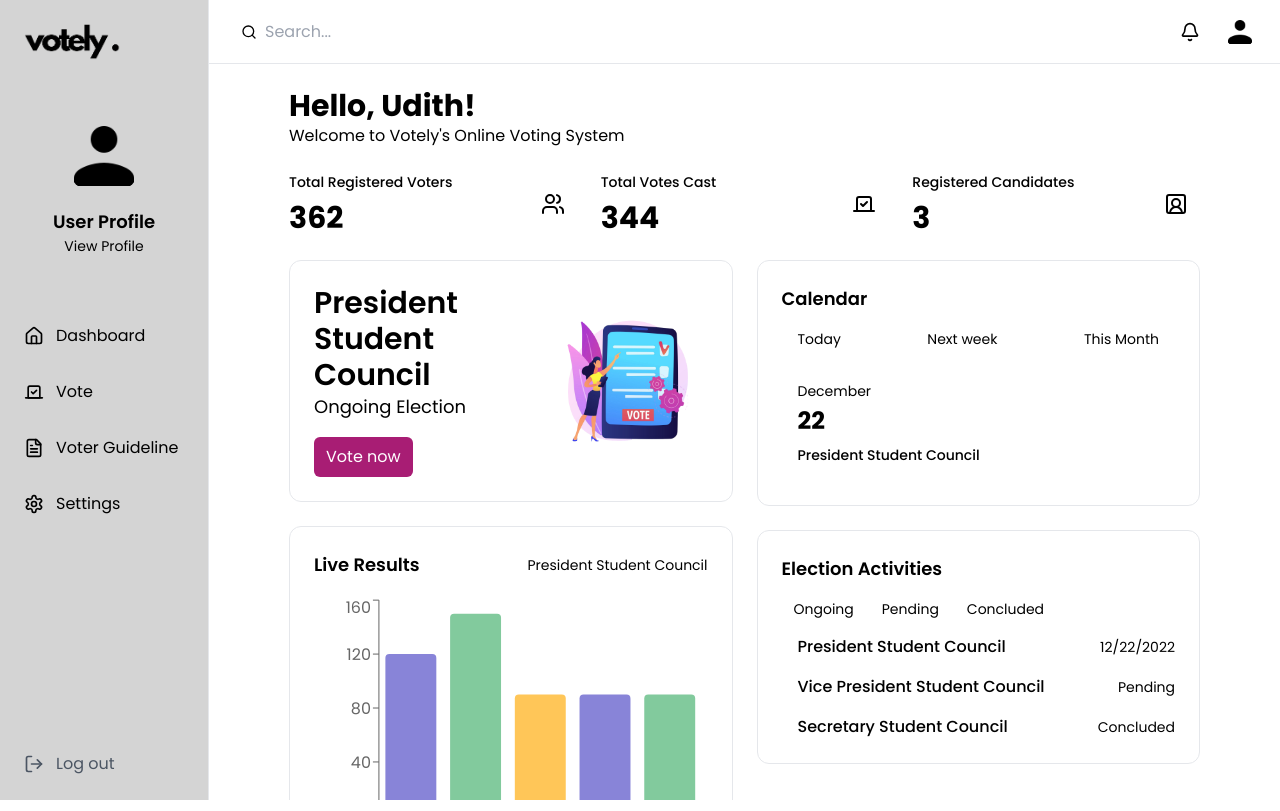
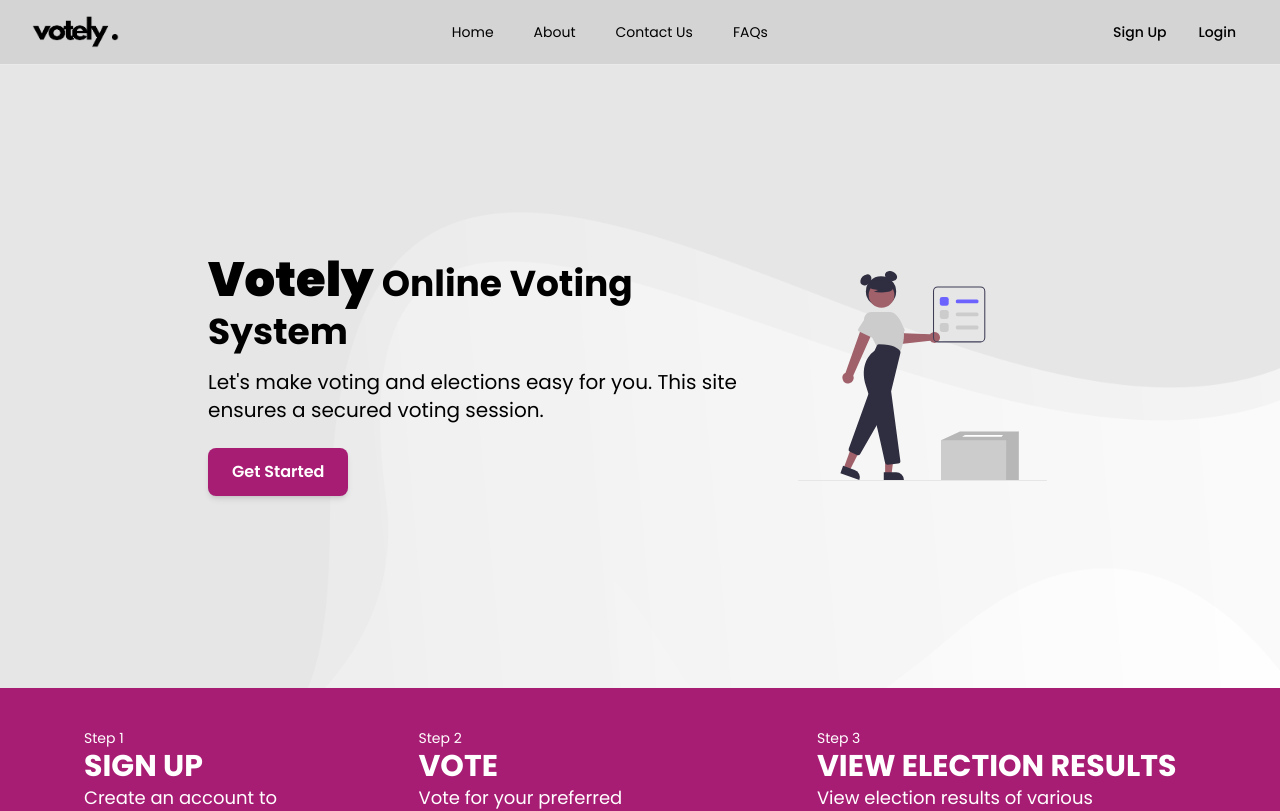
Before and after one commit to udithayeshmantha/Votely-E-voting-system, a React (Create React App) app: page / in a window 1280 px wide. Shown: the top 811 px of the page. Built offline with nearby package versions, Linux system fonts and the light colour scheme.

Commit message:
Refactor App component to enhance routing structure; implement ConditionalNavBar, ConditionalSidebar, and ConditionalFooter; create Homeview and DashboardView components; update Sidebar paths for consistency; remove unused mainpage.js file.

```diff
--- a/src/App.js
+++ b/src/App.js
@@ -1,3 +1,4 @@
+import React from "react";
 import {
   BrowserRouter as Router,
   Routes,
@@ -11,30 +12,59 @@ import Contactus from "./pages/Contactus";
 import FAQ from "./pages/FAQ";
 import Sidebar from "./components/dashboard components/Sidebar";
 import AboutUs from "./pages/aboutus";
-import routeConfig from "./components/routeConfig";
 import Home from "./pages/Home";
 import SignIn from "./pages/SignIn";
 import Navbar from "./components/Navbar";
 import Footer from "./components/Footer";
 import "./styles/App.css";
+import DashboardView from "./mainviews/dashboardview";
+import Homeview from "./mainviews/Homeview";
+import routeConfig from "./components/routeConfig";
 
 function App() {
   return (
     <Router>
-      {/* <ConditionalNavBar /> */}
+      <AppContent />
+    </Router>
+  );
+}
+
+const AppContent = () => {
+  const location = useLocation();
+
+  const getScrollableContentClassNames = () => {
+    const hiddenPaths = [
+      "/signin",
+      "/signup",
+      "/resetpassword",
+      "/",
+      "/aboutus",
+      "/contactus",
+      "/FAQ",
+      "/otppage",
+    ];
+    return hiddenPaths.includes(location.pathname)
+      ? "scrollable-content-hidden flex-grow"
+      : "scrollable-content  flex-grow";
+  };
+
+  return (
+    <div className="">
+      <ConditionalNavBar />
       <div className="flex">
-        <Sidebar />
-        <div className="flex-grow scrollable-content">
-
+        <ConditionalSidebar />
+        <div className={getScrollableContentClassNames()}>
           <Routes>
-            {/* <Route path="/" element={<Home />} />
+            <Route path="/" element={<Home />} />
             <Route path="/signin" element={<SignIn />} />
             <Route path="/signup" element={<SignUp />} />
             <Route path="/resetpassword" element={<ResetPassword />} />
             <Route path="/otppage" element={<OtpPage />} />
             <Route path="/contactus" element={<Contactus />} />
             <Route path="/FAQ" element={<FAQ />} />
-            <Route path="/aboutus" element={<AboutUs />} /> */}
+            <Route path="/aboutus" element={<AboutUs />} />
+            <Route path="/dashboard/*" element={<DashboardView />} />
+            <Route path="/*" element={<Homeview />} />
             {routeConfig.map((route) => (
               <Route
                 key={route.path}
@@ -45,22 +75,41 @@ function App() {
           </Routes>
         </div>
       </div>
-
-      {/* <ConditionalFooter /> */}
-    </Router>
+      <ConditionalFooter />
+    </div>
   );
-}
+};
 
 const ConditionalNavBar = () => {
   const location = useLocation();
   const hiddenPaths = [
     "/signin",
     "/signup",
-    "/form",
     "/resetpassword",
     "/otppage",
+    "/candidates",
+    "/VotersGuideline",
+    "/settings",
+    "/index",
+    "/dashboard",
+
   ];
   return !hiddenPaths.includes(location.pathname) ? <Navbar /> : null;
+};
+
+const ConditionalSidebar = () => {
+  const location = useLocation();
+  const hiddenPaths = [
+    "/signin",
+    "/signup",
+    "/resetpassword",
+    "/",
+    "/aboutus",
+    "/contactus",
+    "/FAQ",
+    "/otppage",
+  ];
+  return !hiddenPaths.includes(location.pathname) ? <Sidebar /> : null;
 };
 
 const ConditionalFooter = () => {
@@ -68,9 +117,13 @@ const ConditionalFooter = () => {
   const hiddenPaths = [
     "/signin",
     "/signup",
-    "/form",
     "/resetpassword",
     "/otppage",
+    "/candidates",
+    "/VotersGuideline",
+    "/settings",
+    "/index",
+    "/dashboard",
   ];
   return !hiddenPaths.includes(location.pathname) ? <Footer /> : null;
 };
--- a/src/components/dashboard components/Sidebar.js
+++ b/src/components/dashboard components/Sidebar.js
@@ -9,7 +9,7 @@ const Sidebar = () => {
   const isActive = (path) => location.pathname === path;
 
   const menuItems = [
-    { icon: Home, label: "Dashboard", path: "/Index" },
+    { icon: Home, label: "Dashboard", path: "/index" },
     { icon: Vote, label: "Vote", path: "/candidates" },
     { icon: FileText, label: "Voter Guideline", path: "/VotersGuideline" },
     { icon: Settings, label: "Settings", path: "/settings" },
--- a/src/components/routeConfig.js
+++ b/src/components/routeConfig.js
@@ -1,4 +1,3 @@
-import React from 'react';
 import Index from "./Main";
 import VotersGuideline from "../components/dashboard components/Voter Guideline";
 import Vote from "../components/dashboard components/Vote";
--- /dev/null
+++ b/src/mainviews/Homeview.js
@@ -0,0 +1,34 @@
+import React from "react";
+import { Routes, Route } from "react-router-dom";
+import SignIn from "../pages/SignIn";
+import SignUp from "../pages/SignUp";
+import ResetPassword from "../pages/ResetPassword";
+import OtpPage from "../pages/OtpPage";
+import Contactus from "../pages/Contactus";
+import AboutUs from "../pages/aboutus";
+import FAQ from "../pages/FAQ";
+import Navbar from "../components/Navbar"; // Ensure Navbar is imported
+import Footer from "../components/Footer"; // Ensure Navbar is imported
+import Home from "../pages/Home"
+ // Ensure Navbar is imported
+
+function Homeview() {
+  return (
+    <div>
+      <Navbar />
+      <Routes>
+        <Route path="/signin" element={<SignIn />} />
+        <Route path="/signup" element={<SignUp />} />
+        <Route path="/resetpassword" element={<ResetPassword />} />
+        <Route path="/otppage" element={<OtpPage />} />
+        <Route path="/contactus" element={<Contactus />} />
+        <Route path="/FAQ" element={<FAQ />} />
+        <Route path="/aboutus" element={<AboutUs />} />
+        <Route path="/" element={<Home />} />
+      </Routes>
+      <Footer />
+    </div>
+  );
+}
+
+export default Homeview;
--- a/src/components/RouteConfigComponent.js
+++ b/src/mainviews/dashboardview.js
@@ -1,13 +1,13 @@
 import React from 'react';
 import { Routes, Route } from 'react-router-dom';
 import Sidebar from '../components/dashboard components/Sidebar'; // Ensure this path is correct
-import routeConfig from './routeConfig'; // Import routeConfig
+import routeConfig from '../components/routeConfig'; // Import routeConfig
 
-const RouteConfigComponent = () => {
+const DashboardView = () => {
   return (
     <div className="flex">
-      <Sidebar />
-      <div className="flex-grow">
+      {/* <Sidebar /> */}
+      <div className="flex-grow scrollable-content">
         <Routes>
           {routeConfig.map((route) => (
             <Route
@@ -22,4 +22,4 @@ const RouteConfigComponent = () => {
   );
 };
 
-export default RouteConfigComponent;
+export default DashboardView;
--- a/src/pages/SignIn.js
+++ b/src/pages/SignIn.js
@@ -1,5 +1,5 @@
 import React, { useState } from 'react';
-import { Link, useNavigate } from 'react-router-dom';
+import { useNavigate } from 'react-router-dom';
 import Logo from '../assets/logo.png';
 import Bg from "../assets/bg.jpg";
 
@@ -63,7 +63,7 @@ const SignIn = () => {
           Don't have an account? <a href="/signup" className="text-[#a81d74] hover:underline">Sign Up</a>
         </p>
         <div className="text-center mt-4">
-          <Link to="/" className="text-[#a81d74] hover:underline">Back to Home</Link>
+          <a href="/" className="text-[#a81d74] hover:underline">Back to Home</a>
         </div>
       </div>
     </div>
--- a/src/routing/mainpage.js
+++ /dev/null
@@ -1,52 +0,0 @@
-import React from "react";
-import { BrowserRouter as Router, Routes, Route, useLocation } from "react-router-dom";
-import Home from "../pages/Home";
-import Contactus from "../pages/Contactus";
-import FAQ from "../pages/FAQ";
-import AboutUs from "../pages/aboutus";
-import Navbar from "../components/Navbar";
-import Footer from "../components/Footer";
-import SignUp from "../pages/SignUp";
-import SignIn from "../pages/SignIn";
-import RouteConfigComponent from "../components/RouteConfigComponent"; // Import RouteConfigComponent
-import routeConfig from "../components/routeConfig"; // Import routeConfig
-
-const MainPageContent = () => {
-  const location = useLocation();
-  const hideNavbarAndFooter = location.pathname === "/signin" || location.pathname === "/signup";
-
-  return (
-    <div className="flex-grow">
-      {!hideNavbarAndFooter && <Navbar />}
-      <div className="">
-        <Routes>
-          <Route path="/" element={<Home />} />
-          <Route path="/contactus" element={<Contactus />} />
-          <Route path="/FAQ" element={<FAQ />} />
-          <Route path="/aboutus" element={<AboutUs />} />
-          <Route path="/signup" element={<SignUp />} />
-          <Route path="/signin" element={<SignIn />} />
-          <Route path="/dashboard/*" element={<RouteConfigComponent />} /> {/* Add the RouteConfigComponent */}
-          {routeConfig.map((route) => (
-            <Route
-              key={route.path}
-              path={route.path}
-              element={<route.component />}
-            />
-          ))}
-        </Routes>
-      </div>
-      {!hideNavbarAndFooter && <Footer />}
-    </div>
-  );
-};
-
-const MainPageRoute = () => {
-  return (
-    <Router>
-      <MainPageContent />
-    </Router>
-  );
-};
-
-export default MainPageRoute;
```
